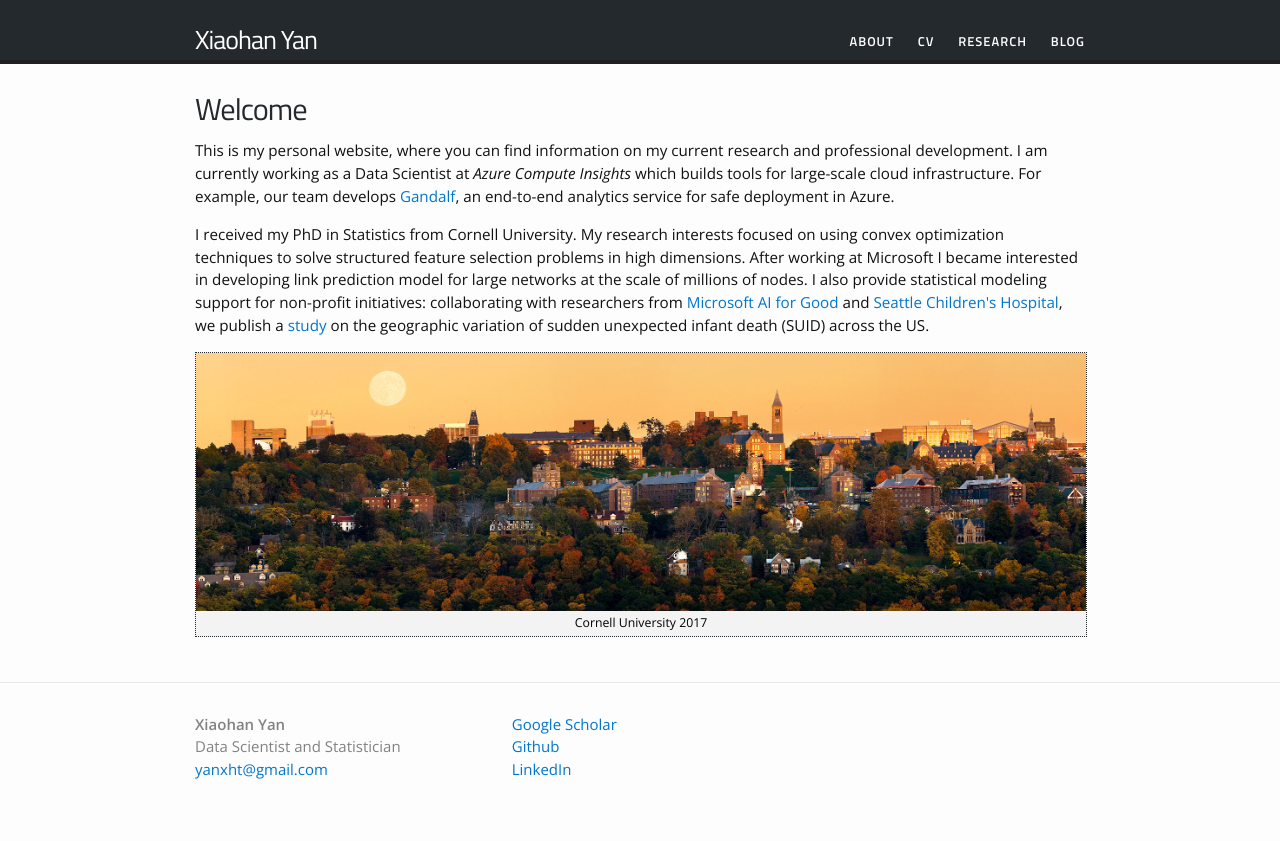
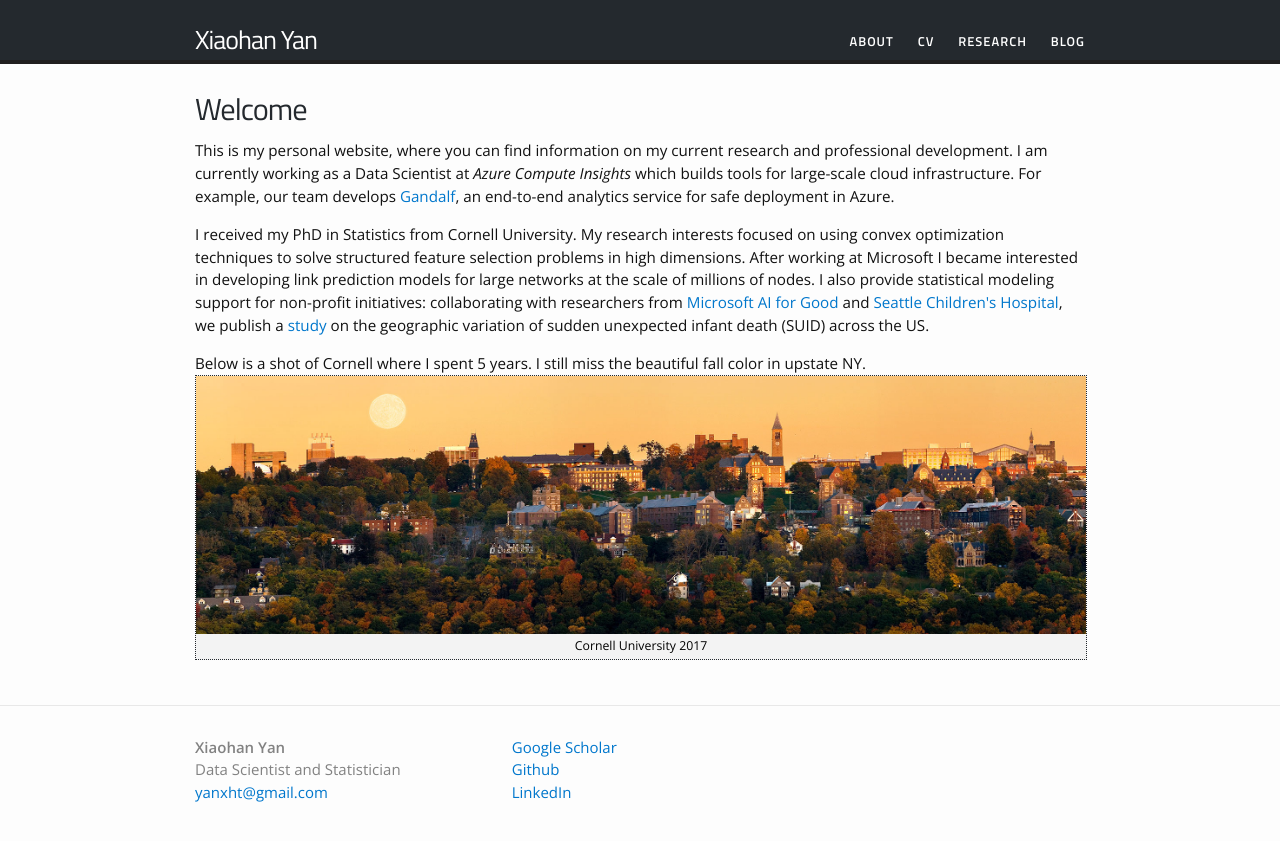
Before and after one commit to yanxht/yanxht.github.io, a Jekyll site: the page built from index.html, in a window 1280 px wide. Shown: the top 841 px of the page. Built offline with Jekyll 4.4.1, drawn with Linux system fonts in a browser that asks for light colours.

Commit message:
Add cornel line

```diff
--- a/index.html
+++ b/index.html
@@ -8,7 +8,9 @@ layout: default
 
 <p>This is my personal website, where you can find information on my current research and professional development. I am currently working as a Data Scientist at <i>Azure Compute Insights</i> which builds tools for large-scale cloud infrastructure. For example, our team develops <a href="https://www.microsoft.com/en-us/research/publication/an-intelligent-end-to-end-analytics-service-for-safe-deployment-in-large-scale-cloud-infrastructure/">Gandalf</a>, an end-to-end analytics service for safe deployment in Azure.</p>
 
-<p>I received my PhD in Statistics from Cornell University. My research interests focused on using convex optimization techniques to solve structured feature selection problems in high dimensions. After working at Microsoft I became interested in developing link prediction model for large networks at the scale of millions of nodes. I also provide statistical modeling support for non-profit initiatives: collaborating with researchers from <a href="https://www.microsoft.com/en-us/ai/ai-for-good">Microsoft AI for Good</a> and <a href="https://www.seattlechildrens.org">Seattle Children's Hospital</a>, we publish a <a href="https://www.sciencedirect.com/science/article/abs/pii/S002234762030010X">study</a> on the geographic variation of sudden unexpected infant death (SUID) across the US. </p>
+<p>I received my PhD in Statistics from Cornell University. My research interests focused on using convex optimization techniques to solve structured feature selection problems in high dimensions. After working at Microsoft I became interested in developing link prediction models for large networks at the scale of millions of nodes. I also provide statistical modeling support for non-profit initiatives: collaborating with researchers from <a href="https://www.microsoft.com/en-us/ai/ai-for-good">Microsoft AI for Good</a> and <a href="https://www.seattlechildrens.org">Seattle Children's Hospital</a>, we publish a <a href="https://www.sciencedirect.com/science/article/abs/pii/S002234762030010X">study</a> on the geographic variation of sudden unexpected infant death (SUID) across the US. </p>
+
+Below is a shot of Cornell where I spent 5 years. I still miss the beautiful fall color in upstate NY.
 
 {% include image_fullwidth.html url="/images/cornell_full.jpg" caption="Cornell University 2017" align="center" %}
 
```
